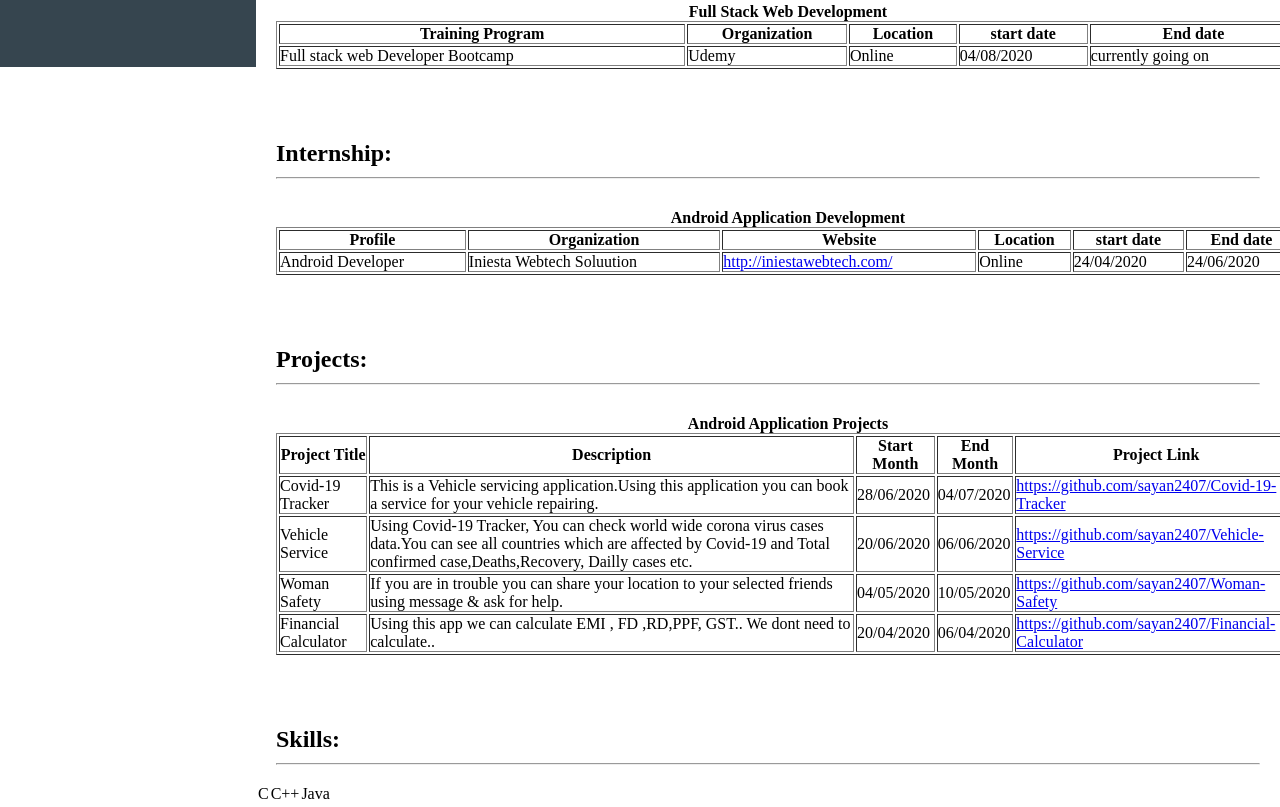
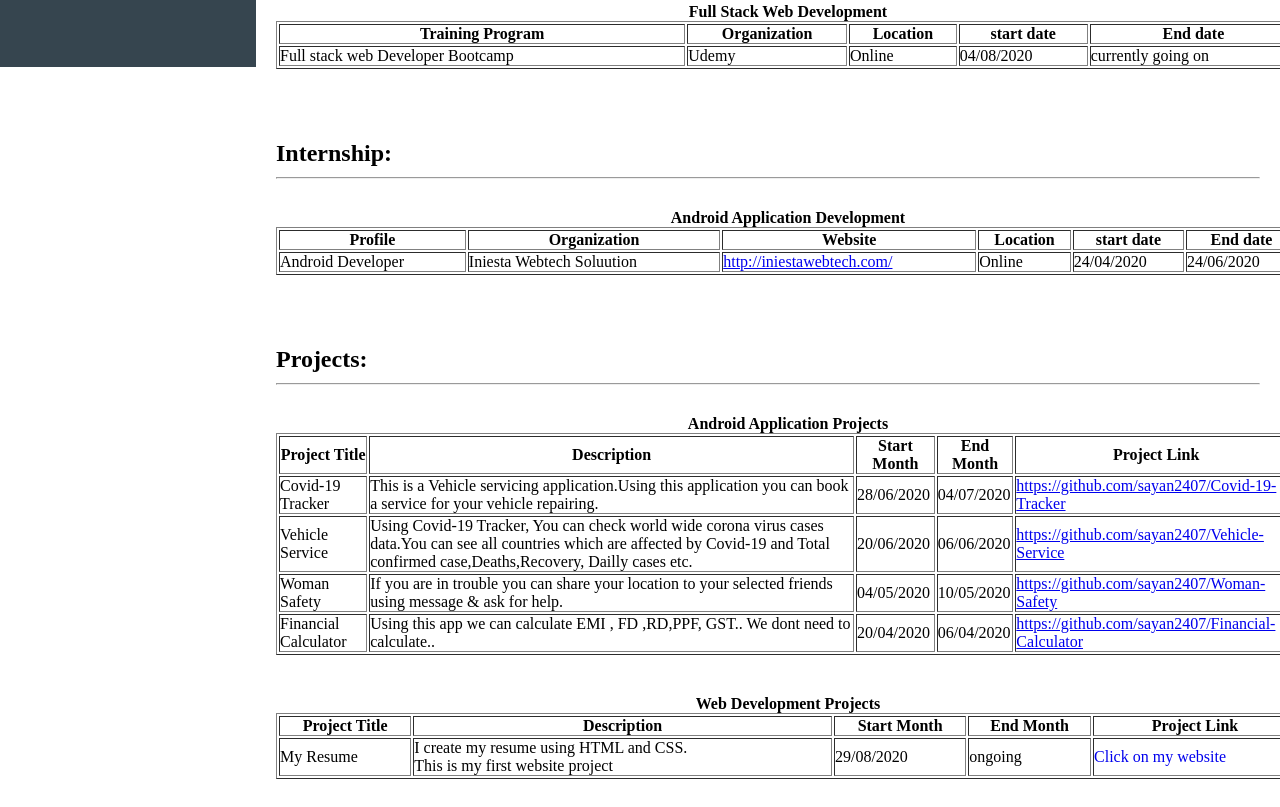
Before and after one commit to sayan2407/Resume, a plain HTML site: page index.html in a window 1280 px wide. Shown: the part 733-1540 px from the top of the page. Drawn offline with Linux system fonts and the light colour scheme.

Commit message:
second commit

```diff
--- a/index.html
+++ b/index.html
@@ -231,8 +231,28 @@
       <td>06/04/2020</td>
       <td><a href="https://github.com/sayan2407/Financial-Calculator">https://github.com/sayan2407/Financial-Calculator</a></td>
    </tr>
-   </table><br><br>
-    <h2 class="data1">Skills:</h2>
+   </table><br>
+   <table class="tab" style="width:100%" border="1">
+    <caption><h4>Web Development Projects</h4></caption
+    <tr>
+      <th>Project Title</th>
+       <th>Description</th>
+       <th>Start Month</th>
+       <th>End Month</th>
+       <th>Project Link</th>
+
+   </tr>
+    <tr>
+      <td>My Resume</td>
+      <td>I create my resume using HTML and CSS.<br>
+      This is my first website project</td>
+      <td>29/08/2020</td>
+      <td>ongoing</td>
+      <td><a href="https://sayan2407.github.io/Resume/" target="_blank" style="text-decoration:none">Click on my website</a></td>
+   </tr>
+  </table>
+
+ <!--   <h2 class="data1">Skills:</h2>
     <hr class="brk"><br>
     <table style=" cellpadding:20px;">
       <tr>
@@ -240,7 +260,8 @@
         <td>C++</td>
          <td>Java</td>
      <tr>
-   </table>
+   </table><br>  -->
+
 
   </div>
 </body>
```
